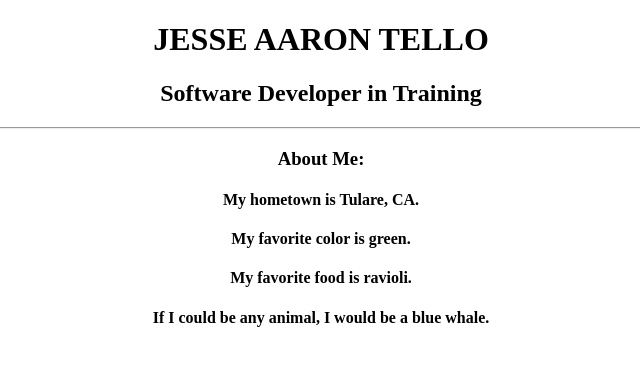
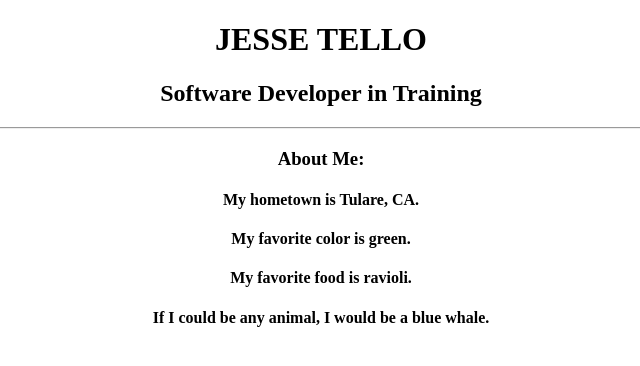
Before and after one commit to jesse-sd/github-practice, a plain HTML site: page index.html in a window 1280 px wide. Shown: the whole page, without its empty margins (319-959 px from the left). Drawn offline with Linux system fonts and the light colour scheme.

Commit message:
initial commit

```diff
--- a/index.html
+++ b/index.html
@@ -7,7 +7,7 @@
 		  </head>
 		  <body>
 			<div align="center">
-				<h1>JESSE AARON TELLO</h1>
+				<h1>JESSE  TELLO</h1>
 				<h2>Software Developer in Training</h2>
 				<hr>
 				<h3>About Me:</h3>
```
